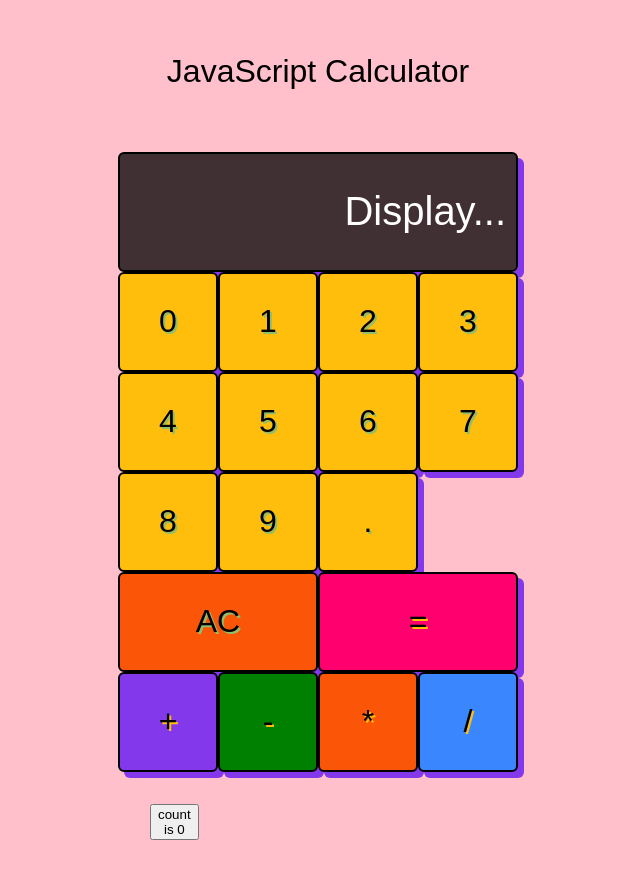
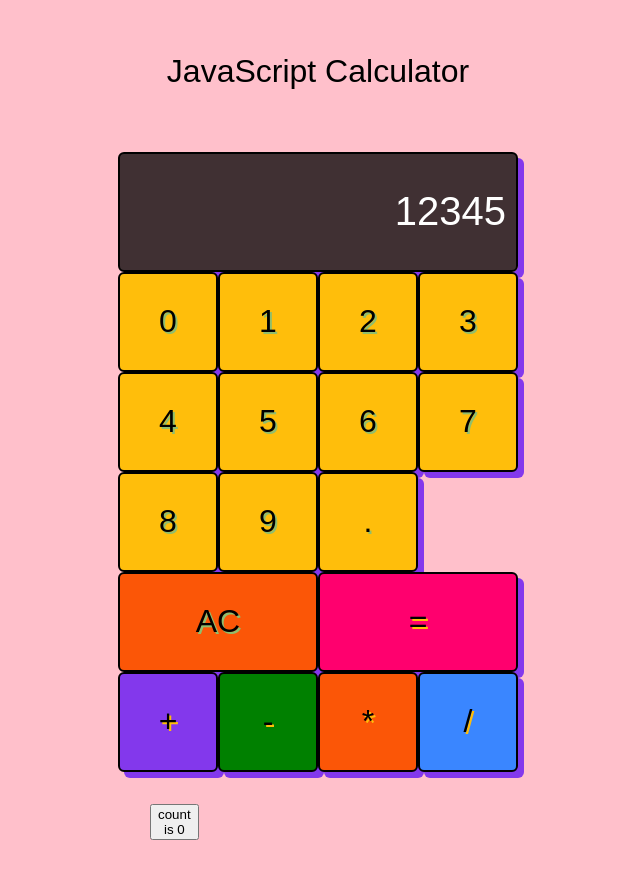
Before and after one commit to JohanCodeForFun/javascript-calculator, a React (Vite) app: page / in a window 1280 px wide. Shown: the top 878 px of the page, without its empty margins (322-962 px from the left). Built offline with nearby package versions, Linux system fonts and the light colour scheme.

Commit message:
type props

```diff
--- a/src/components/Display.tsx
+++ b/src/components/Display.tsx
@@ -1,9 +1,13 @@
-export default function display() {
+type Props = {
+  display: number
+}
+
+export default function display({ display }: Props) {
   return (
     <>
       <div id="display" className="output">
         <div className="current-operand">
-          Display...
+          { display }
         </div>
       </div>
     </>
```
